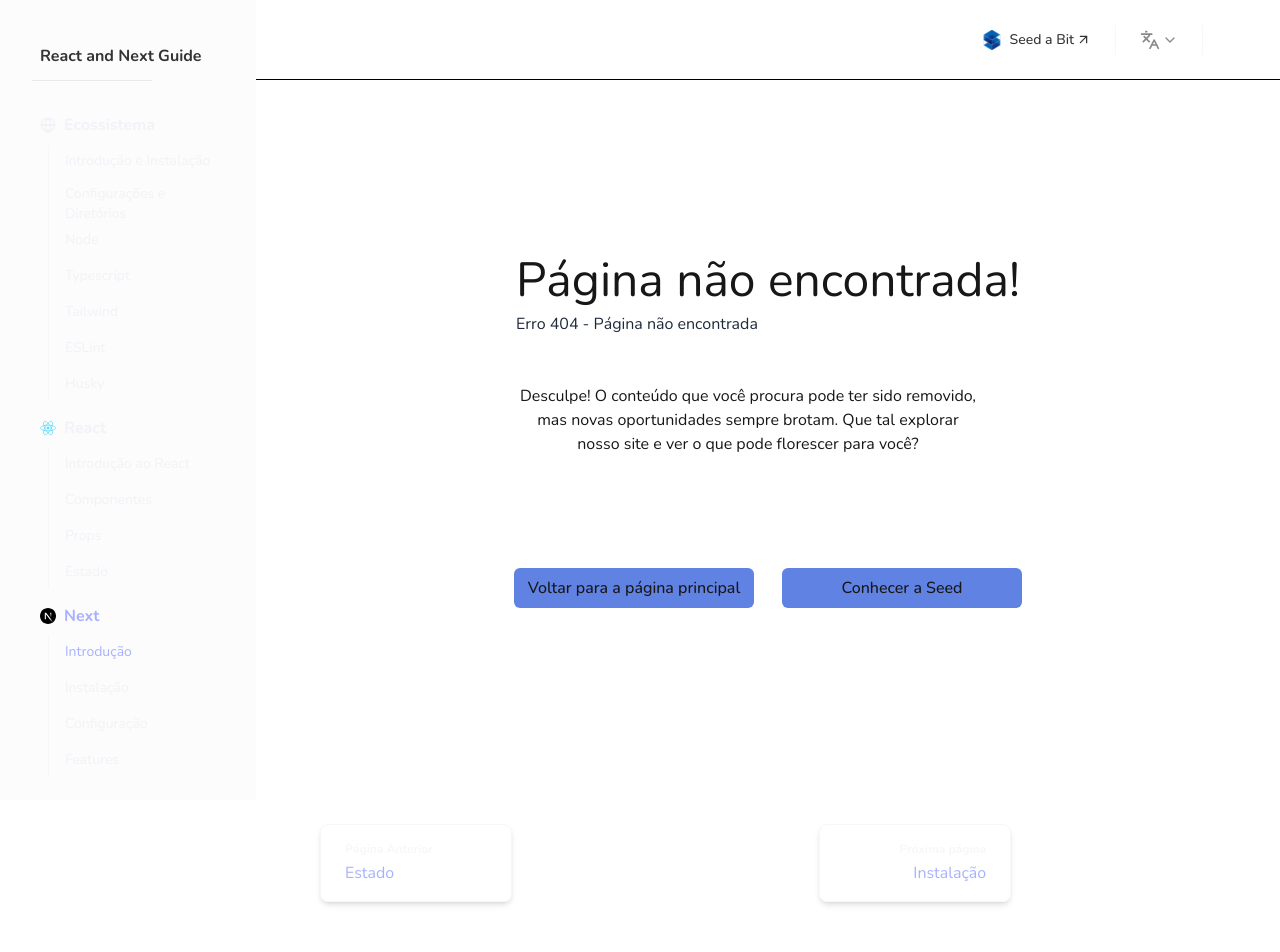
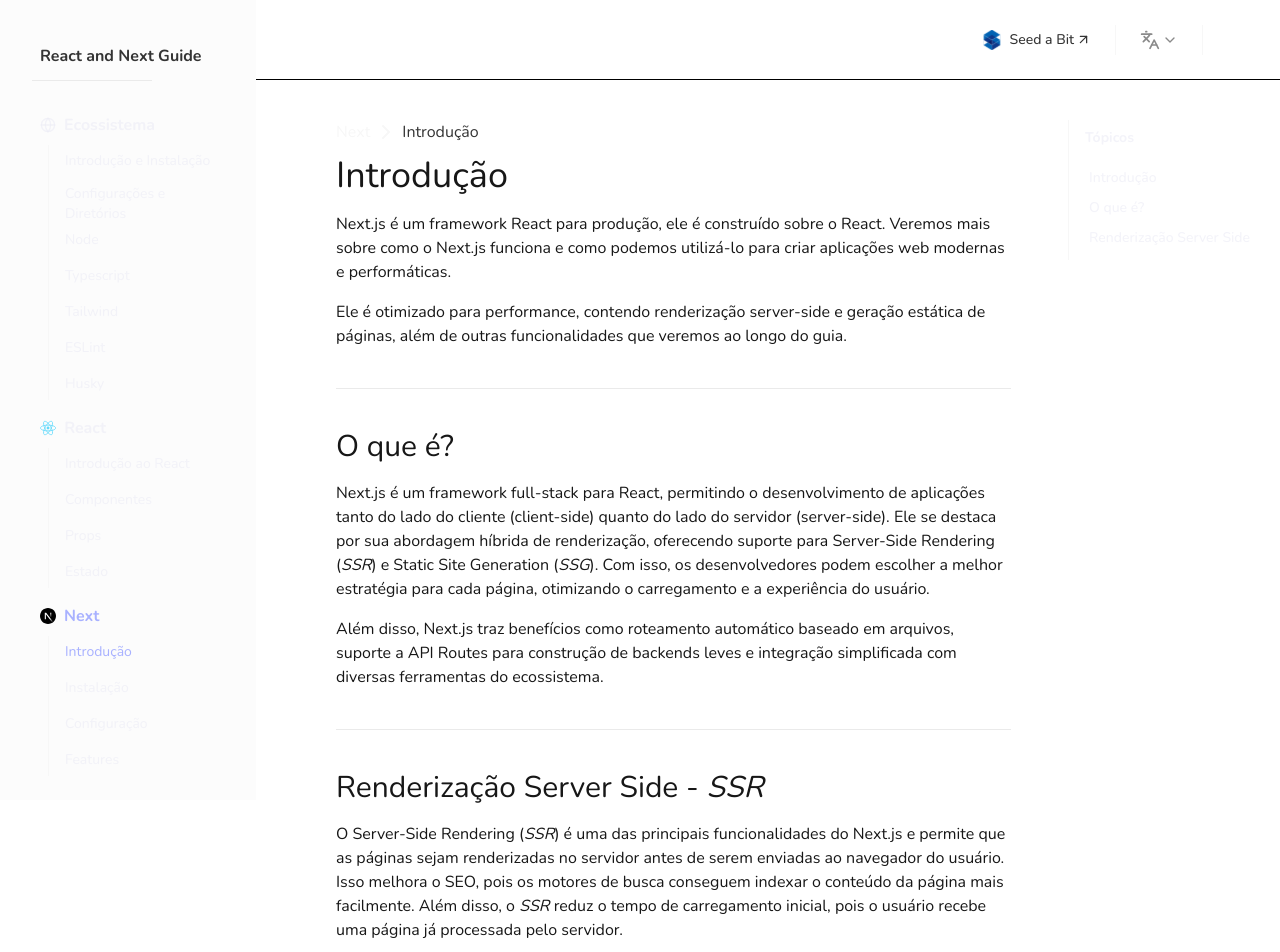
Before and after one commit to PepeuFBV/tech-guide, a Next.js app: page /next/introduction in a window 1280 px wide. Before the commit this address had no page. Shown: the top 952 px of the page. Built offline with nearby package versions, Linux system fonts and the light colour scheme.

Commit message:
feat(introduction): next's introduction page done

```diff
--- /dev/null
+++ b/src/app/(subsection)/next/introduction/page.tsx
@@ -0,0 +1,42 @@
+import React from 'react'
+import PageIndex from '@/components/core/page-index/page-index'
+import PathDisplay from '@/components/core/path-display'
+import { Divider } from '@/components/ui/divider'
+import type { Topic } from '@/types/topic'
+
+const topics: Topic[] = [
+    { title: 'Introdução', href: 'introduction' },
+    { title: 'O que é?', href: 'what-is-next' },
+    { title: 'Renderização Server Side', href: 'server-side-rendering' },
+]
+
+export default function Introduction() {
+    return (
+        <div className='w-full h-full flex items-start justify-start md:space-x-10'>
+            <div className='w-full md:w-[75%] lg:w-[80%] mt-5 md:mt-0 flex flex-col justify-center space-y-3 px-3 md:px-10'>
+                <PathDisplay />
+                <div className='flex flex-col space-y-10'>
+                    <div className='flex flex-col space-y-4'>
+                        <h1 id='introduction' className='text-4xl'>Introdução</h1>
+                        <p>Next.js é um framework React para produção, ele é construído sobre o React. Veremos mais sobre como o Next.js funciona e como podemos utilizá-lo para criar aplicações web modernas e performáticas.</p>
+                        <p>Ele é otimizado para performance, contendo renderização server-side e geração estática de páginas, além de outras funcionalidades que veremos ao longo do guia.</p>
+                    </div>
+                    <Divider variant='horizontal' color='secondary' className='w-full' />
+                    <div className='flex flex-col space-y-4'>
+                        <h2 id='what-is-next' className='text-3xl'>O que é?</h2>
+                        <p>Next.js é um framework full-stack para React, permitindo o desenvolvimento de aplicações tanto do lado do cliente (client-side) quanto do lado do servidor (server-side). Ele se destaca por sua abordagem híbrida de renderização, oferecendo suporte para Server-Side Rendering (<span className='italic'>SSR</span>) e Static Site Generation (<span className='italic'>SSG</span>). Com isso, os desenvolvedores podem escolher a melhor estratégia para cada página, otimizando o carregamento e a experiência do usuário.</p>
+                        <p>Além disso, Next.js traz benefícios como roteamento automático baseado em arquivos, suporte a API Routes para construção de backends leves e integração simplificada com diversas ferramentas do ecossistema.</p>
+                    </div>
+                    <Divider variant='horizontal' color='secondary' className='w-full' />
+                    <div className='flex flex-col space-y-4'>
+                        <h2 id='server-side-rendering' className='text-3xl'>Renderização Server Side - <span className='italic'>SSR</span></h2>
+                        <p>O Server-Side Rendering (<span className='italic'>SSR</span>) é uma das principais funcionalidades do Next.js e permite que as páginas sejam renderizadas no servidor antes de serem enviadas ao navegador do usuário. Isso melhora o SEO, pois os motores de busca conseguem indexar o conteúdo da página mais facilmente. Além disso, o <span className='italic'>SSR</span> reduz o tempo de carregamento inicial, pois o usuário recebe uma página já processada pelo servidor.</p>
+                        <p className='text-secondary'>Imagine que páginas de lado servidor são devolvidas ao navegador já com o HTML gerado, enquanto páginas de lado cliente são devolvidas ao navegador com um esqueleto HTML que é preenchido com JavaScript.</p>
+                        <p>Esse tipo de tratamento é essencial para a otimização de páginas web, permitindo que o servidor faça o processamento pesado e entregue ao cliente apenas o que é necessário para a renderização da página.</p>
+                    </div>
+                </div>
+            </div>
+            <PageIndex topics={topics} className='w-[20%] lg:w-[15%]' />
+        </div>
+    )
+}
```
